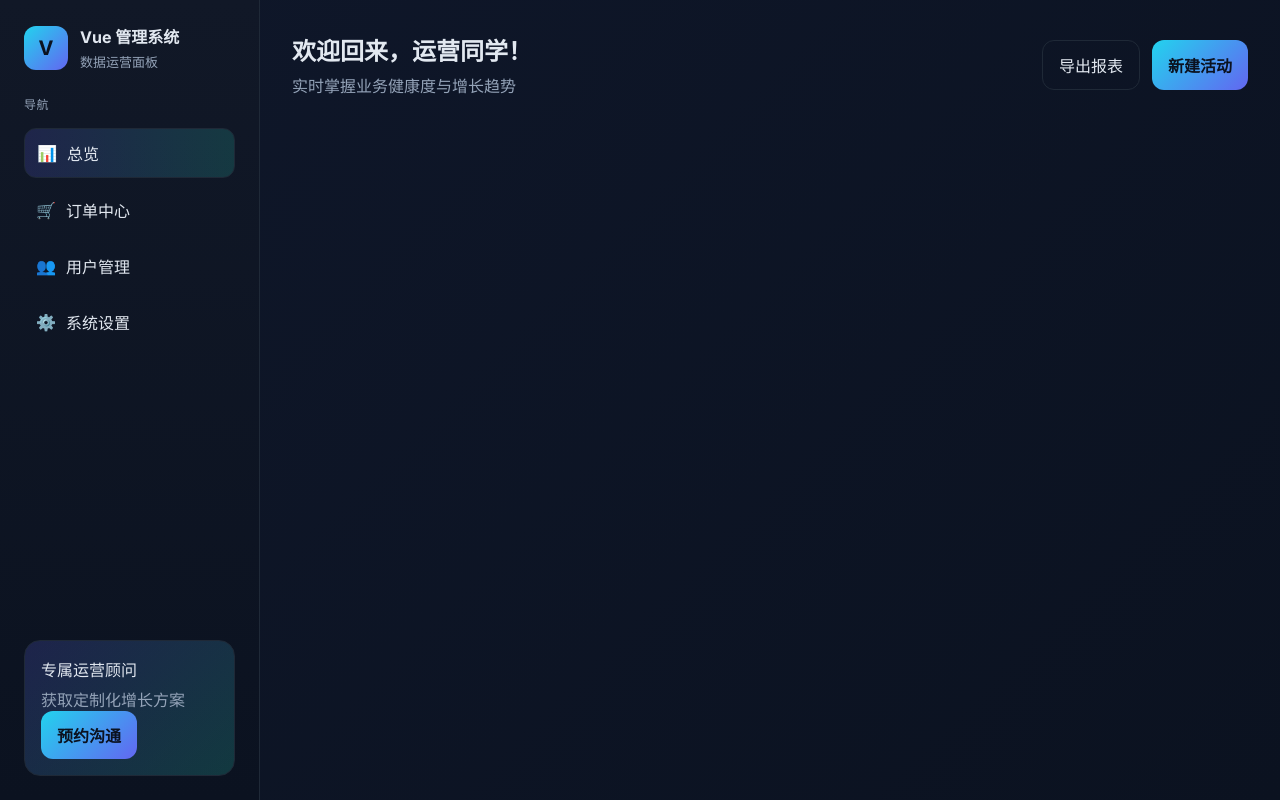
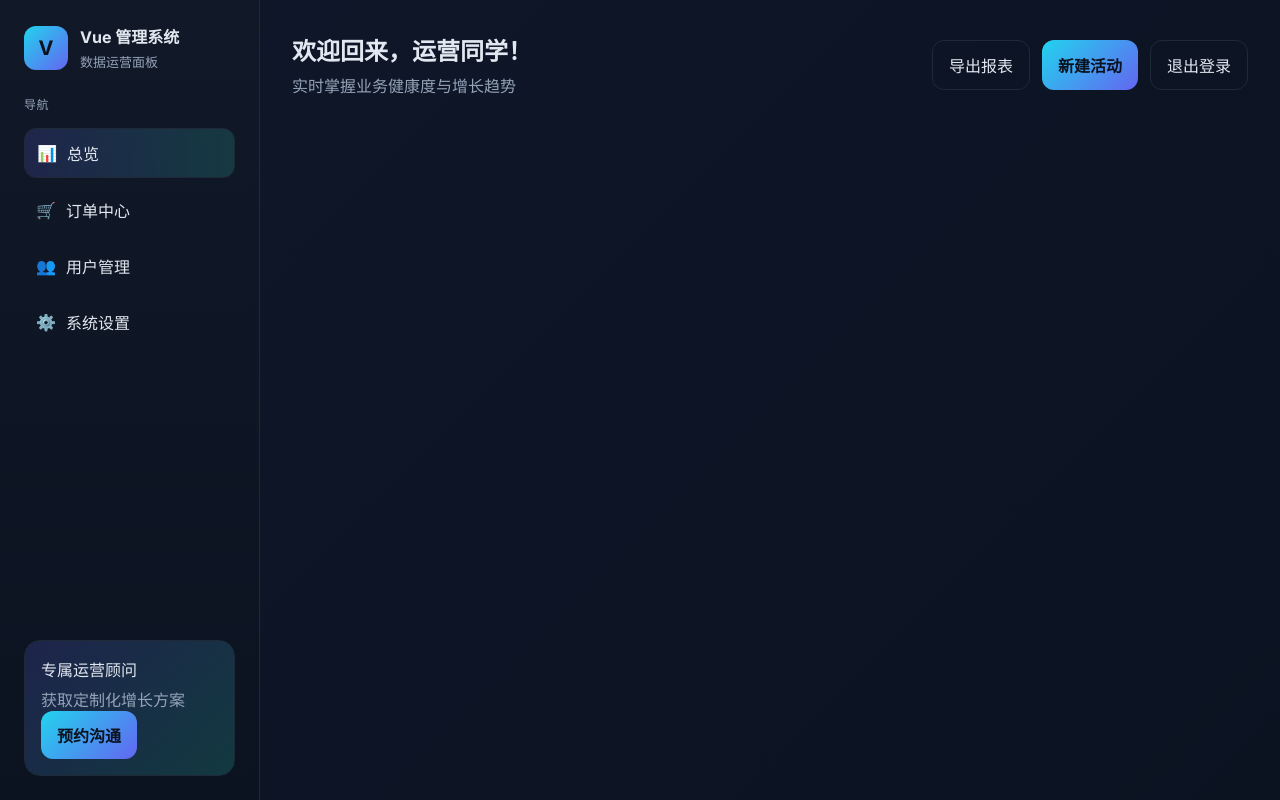
Before and after one commit to sugaryiiy/stu-web, a Vue app: page / in a window 1280 px wide. Built offline with nearby package versions, Linux system fonts and the light colour scheme; sample sign-in values are in the browser's storage.

Commit message:
Add logout button redirecting to login

```diff
--- a/src/components/TopBar.vue
+++ b/src/components/TopBar.vue
@@ -7,11 +7,16 @@
     <div class="topbar-actions">
       <button class="ghost">导出报表</button>
       <button class="primary">新建活动</button>
+      <button class="ghost" @click="handleLogout">退出登录</button>
     </div>
   </header>
 </template>
 
 <script setup>
+import { useRouter } from 'vue-router'
+
+const router = useRouter()
+
 defineProps({
   title: {
     type: String,
@@ -22,6 +27,11 @@ defineProps({
     default: '实时掌握业务健康度与增长趋势'
   }
 })
+
+const handleLogout = () => {
+  localStorage.removeItem('token')
+  router.push('/login')
+}
 </script>
 
 <style scoped>
--- a/src/views/Login/LoginPage.vue
+++ b/src/views/Login/LoginPage.vue
@@ -24,7 +24,7 @@
 <script setup>
 import { ref } from 'vue'
 import { useRouter } from 'vue-router'
-import { login } from '@/utils/api'
+import { login } from '@/api/user'
 
 const router = useRouter()
 const username = ref('')
```
